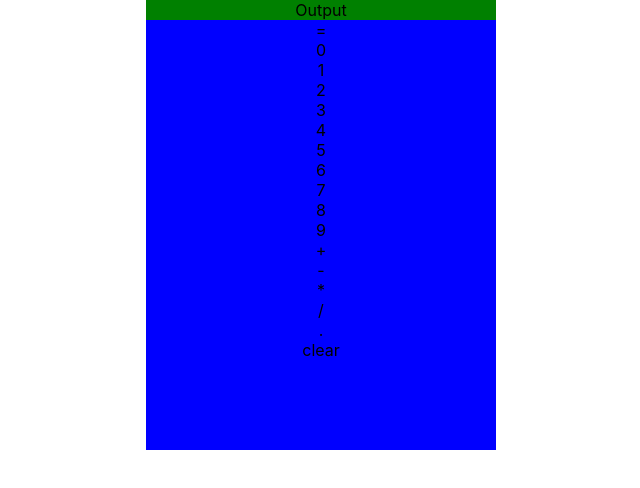
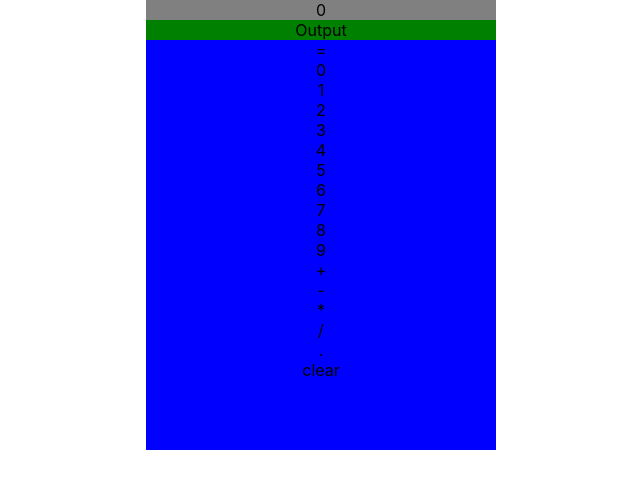
Before and after one commit to Ceddyp19/Calculator, a React (Create React App) app in the folder c-app/: page / in a window 1280 px wide. Shown: the top 488 px of the page, without its empty margins (366-1006 px from the left). Built offline with nearby package versions, Linux system fonts and the light colour scheme.

Commit message:
passed props down to FormulaScreen

```diff
--- a/c-app/src/FormulaScreen.js
+++ b/c-app/src/FormulaScreen.js
@@ -1,7 +1,7 @@
 
-function FormulaScreen() {
+function FormulaScreen(props) {
 
-        return ( <div className='form-scrn' style={{ backgroundColor: 'grey' }}></div> );
+        return ( <div className='form-scrn' style={{ backgroundColor: 'grey' }}>{props.displayText}</div> );
 }
 
 export default FormulaScreen;
```
Also changed, not shown: 1 other file (tests, documents, lock files or other folders).
